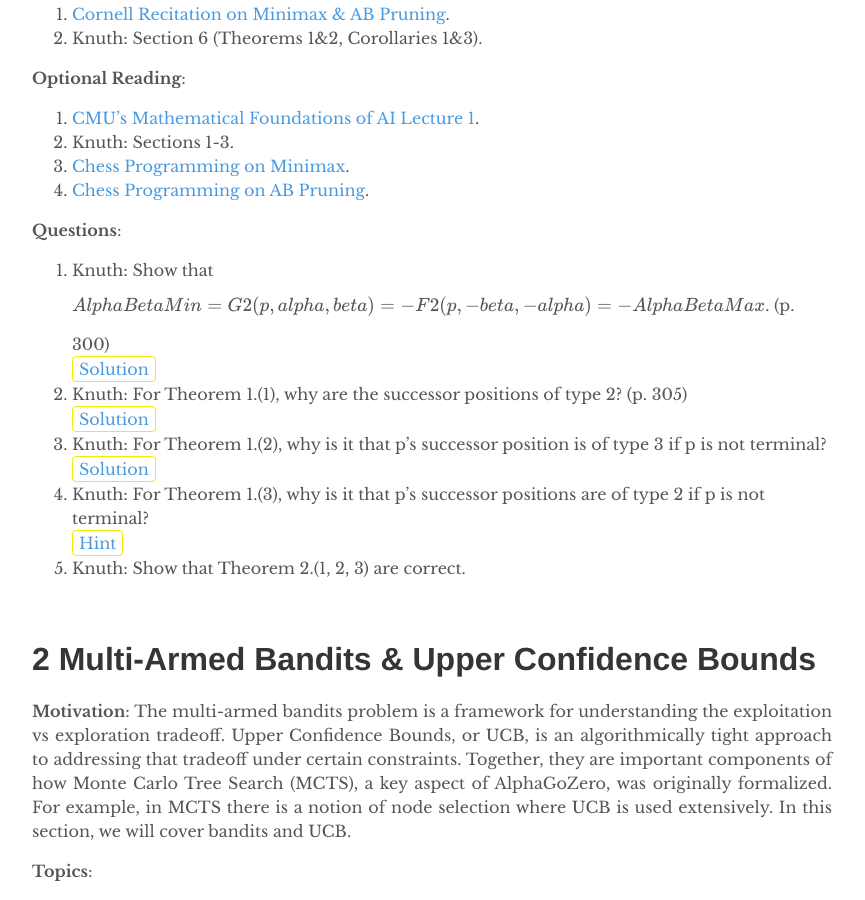
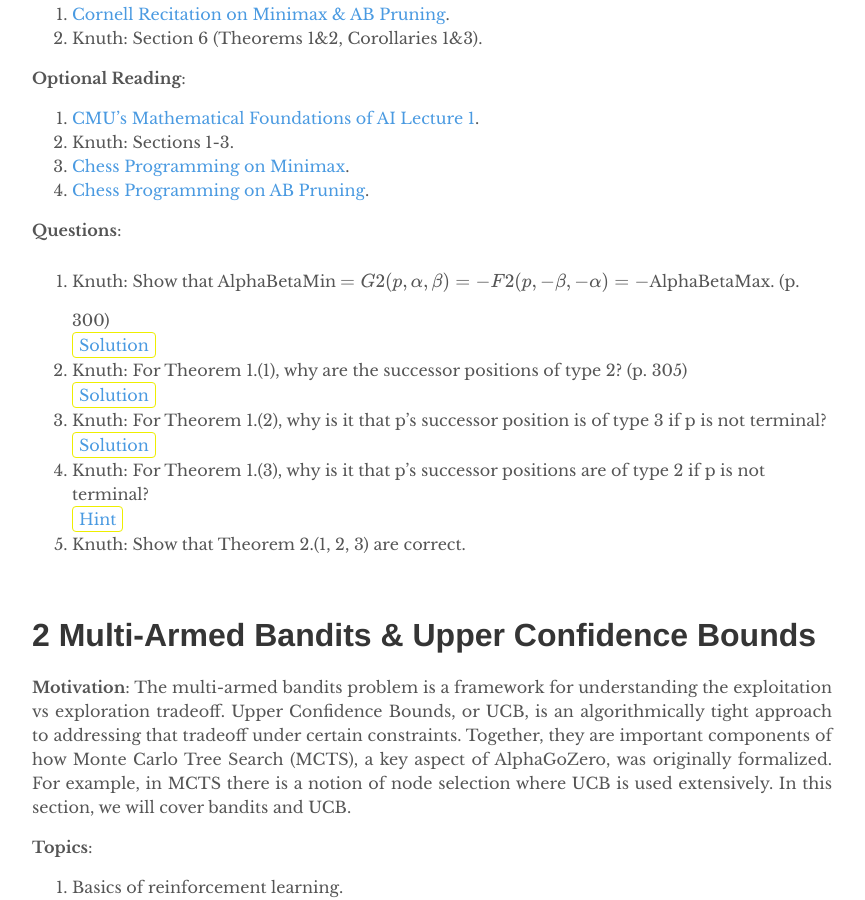
Before and after one commit to depthfirstlearning/depthfirstlearning.com, a Jekyll site: the page built from _posts/2018-06-27-AlphaGoZero.markdown, in a window 1280 px wide and 900 px high, scrolled down 1667 px. Shown: the whole window, without its empty margins (208-1073 px from the left). Built offline with Jekyll 4.4.1, drawn with Linux system fonts in a browser that asks for light colours; formulas are drawn with MathJax 3; some of the changed lines change nothing that is shown; some of the changed text lies outside the part shown.

Commit message:
AG0: a --> alpha, b --> beta, change the date, and unhide it.

```diff
--- a/_posts/2018-06-27-AlphaGoZero.markdown
+++ b/_posts/2018-06-27-AlphaGoZero.markdown
@@ -1,12 +1,12 @@
 ---
 layout: post
 title:  "AlphaGoZero"
-date:   2018-06-20 12:00:00 -0400
+date:   2018-06-27 12:00:00 -0400
 categories: games
 author: cinjon
 blurb: "In this curriculum, you will learn about two-person zero-sum perfect
         information games and develop understanding to completely grok AlphaGoZero."
-hidden: true
+hidden: false
 feedback: true
 ---
 
@@ -70,27 +70,27 @@
   4. [Chess Programming on AB Pruning](https://chessprogramming.wikispaces.com/Alpha-Beta).
 
   **Questions**:
-  1. Knuth: Show that $$AlphaBetaMin = G2(p, alpha, beta) = -F2(p, -beta, -alpha) = -AlphaBetaMax$$. (p. 300)
+  1. Knuth: Show that AlphaBetaMin $$= G2(p, \alpha, \beta) = -F2(p, -\beta, -\alpha) = -$$AlphaBetaMax. (p. 300)
      <details><summary>Solution</summary>
-     <p>If \(d = 0\), then \(F2(p, a, b) = f(p)\) and \(G2(p, -b, -a) = g(p) = -f(p)\)
+     <p>If \(d = 0\), then \(F2(p, \alpha, \beta) = f(p)\) and \(G2(p, -\alpha, -\beta) = g(p) = -f(p)\)
      as desired, where the last step follows from equation 2 on p. 295.
      </p>
      <p>Otherwise, \(d > 0\) and we proceed by induction on the height \(h\). The
      base case of \(h = 0\) is trivial because then the tree is a single root and
      consequently is the \(d = 0\) case. Assume it is true for height \(< h\),
      then for \(p\) of height \(h\), we have that \(m = a\) at the start of
-     \(F2(p, a, b)\) and \(m\prime = -a\) at the start of \(G2(p, -b, -a)\). So
+     \(F2(p, \alpha, \beta)\) and \(m\prime = -\alpha\) at the start of \(G2(p, -\beta, -\alpha)\). So
      \(m = -m\prime\).
      </p>
      <p>In the i-th iteration of the loop, let's label the resulting value of \(m\)
-     as \(m_{n}\). We have that \(t = G2(p_{i}, m , b) = -F2(p_i, -b, -m) = -t\)
+     as \(m_{n}\). We have that \(t = G2(p_{i}, m , \beta) = -F2(p_i, -\beta, -m) = -t\)
      by the inductive assumption. Then,
      \(t > m \iff -t < -m \iff t\prime < m\prime \iff m_{n} = t = -m_{n}\prime\),
      which means that every time there is an update to the value of \(m\), it will
      be preserved across both functions. Further, because
-     \(m \geq b \iff -m \leq -b \iff m\prime \leq -b\), we have that \(G2\) and
+     \(m \geq \beta \iff -m \leq -\beta \iff m\prime \leq -\beta\), we have that \(G2\) and
      \(F2\) will have the same stopping criterion. Together, these imply that
-     \(G2(p, alpha, beta) = -F2(p, -beta, -alpha)\) after each iteration of the
+     \(G2(p, \alpha, \beta) = -F2(p, -\beta, -\alpha)\) after each iteration of the
      loop as desired.
      </p>
      </details>
@@ -165,8 +165,8 @@
   4. Kun: Do you understand the argument for why the regret bound is $$O(\sqrt{KT\log(T)})$$?
      <details><summary>Hint</summary>
      <p>
-     What happens if you break the arms into those with regret \(< \sqrt{K\log{T}/T}\)
-     and those with regret \(\geq \sqrt{K\log{T}/T}\)? Can we use this to bound
+     What happens if you break the arms into those with regret \(< \sqrt{K(\log{T})/T}\)
+     and those with regret \(\geq \sqrt{K(\log{T})/T}\)? Can we use this to bound
      the total regret?
      </p>
      </details>
@@ -225,7 +225,7 @@
         <li>Consider a randomly initialized Q(s, a) and a random policy \( \pi(s) \). </li>
         <li><b> Policy Evaluation </b> : Update Q(s, a) \( \leftarrow \sum_{s'} P_{ss'}^{a} R_{ss'}^{a} + \gamma \sum_{s'} \sum_{a'} P_{ss'}^{a} Q^{\pi}(s', a') \pi(a' | s') \) <br />
                                          Note that \( P_{ss'}^{a} \leftarrow P(s' |s, a) , R_{ss'}^{a} \leftarrow R(s, a, s').\)</li>
-        <li><b> Policy Improvement </b> :   Update \( \pi(s) = {argmax}_{a} Q^{\pi}(s, a) \). If \(unstable\), go to step 2. Here, \( unstable \), implies \( \pi_{before\_update}(s) != \pi_{after\_update}(s) \)</li>
+        <li><b> Policy Improvement </b> :   Update \( \pi(s) = {argmax}_{a} Q^{\pi}(s, a) \). If \(unstable\), go to step 2. Here, \( unstable \), implies \( \pi_{before\_update}(s) \neq \pi_{after\_update}(s) \)</li>
         <li> \( q^{*} \leftarrow Q(s, a) \) </li>
        </ol> </p>
        </details>
```
